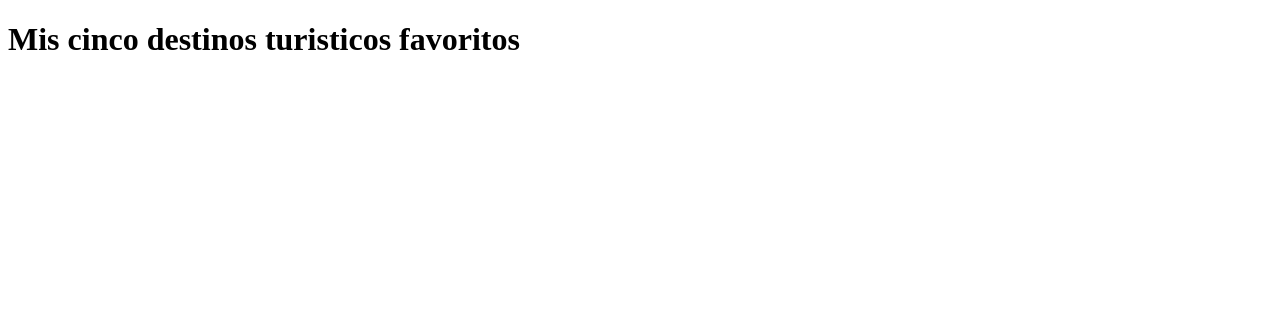
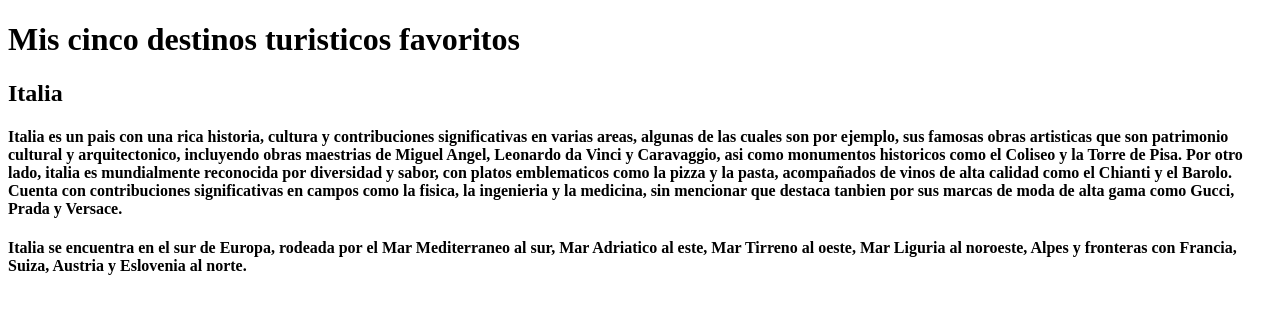
Before and after one commit to Kevsho1/Ejercicio_2_Rubrica_kurueta6, a plain HTML site: page index.html in a window 1280 px wide. Drawn offline with Linux system fonts and the light colour scheme.

Commit message:
Add information of the first place

```diff
--- a/index.html
+++ b/index.html
@@ -8,5 +8,12 @@
 <body>
     <h1>Mis cinco destinos turisticos favoritos</h1>
 
+    <h2>Italia</h2>
+    <h4>Italia es un pais con una rica historia, cultura y contribuciones significativas en varias areas, algunas de las cuales son por ejemplo, sus famosas obras artisticas que son patrimonio cultural y arquitectonico, incluyendo obras maestrias de Miguel Angel, Leonardo da Vinci y Caravaggio, asi como monumentos historicos como el Coliseo y la Torre de Pisa. Por otro lado, italia es mundialmente reconocida por diversidad y sabor, con platos emblematicos como la pizza y la pasta, acompañados de vinos de alta calidad como el Chianti y el Barolo. Cuenta con contribuciones significativas en campos como la fisica, la ingenieria y la medicina, sin mencionar que destaca tanbien por sus marcas de moda de alta gama como Gucci, Prada y Versace.</h4>
+    <h4>Italia se encuentra en el sur de Europa, rodeada por el Mar Mediterraneo al sur, Mar Adriatico al este, Mar Tirreno al oeste, Mar Liguria al noroeste, Alpes y fronteras con Francia, Suiza, Austria y Eslovenia al norte.</h4>
+
+
+
+
 </body>
 </html>
```
